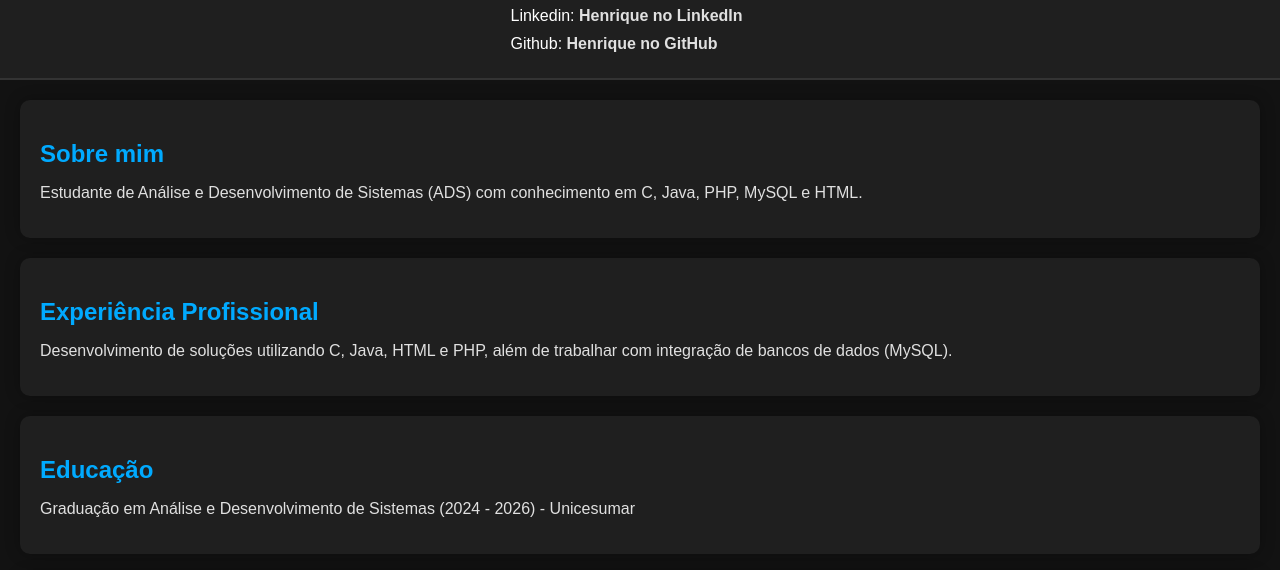
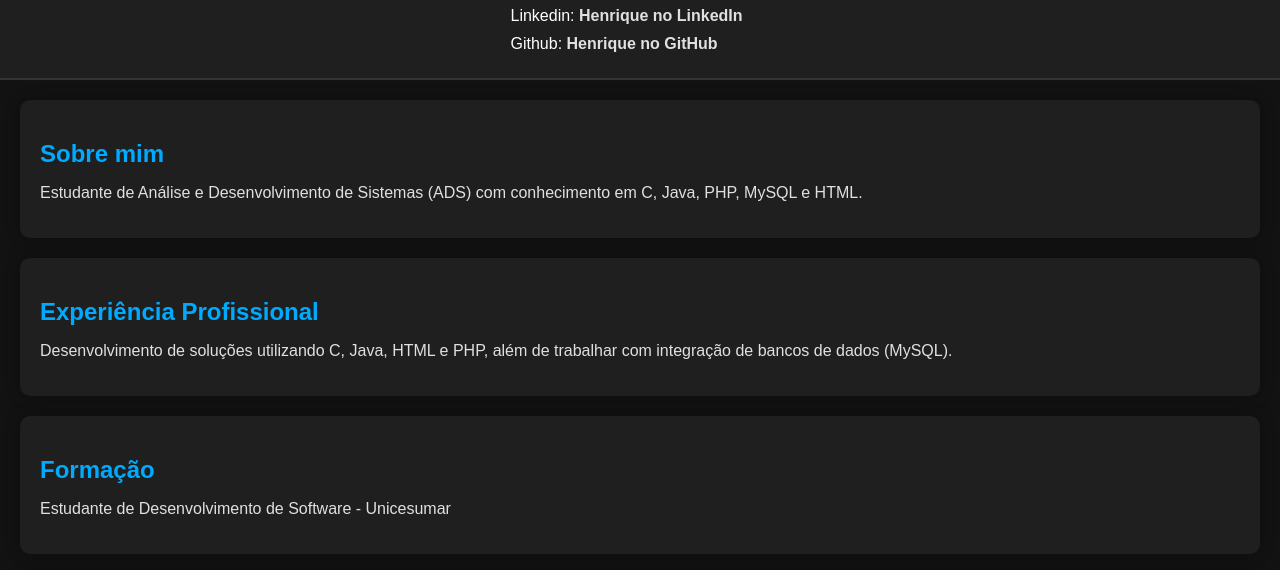
Before and after one commit to HenriquePsDev/Curriculo, a plain HTML site: page index.html in a window 1280 px wide. Shown: the part 230-800 px from the top of the page. Drawn offline with Linux system fonts and the light colour scheme.

Commit message:
Alterando formação

```diff
--- a/index.html
+++ b/index.html
@@ -27,8 +27,8 @@
         <p>Desenvolvimento de soluções utilizando C, Java, HTML e PHP, além de trabalhar com integração de bancos de dados (MySQL).</p>
     </section>
     <section id="educacao">
-        <h2>Educação</h2>
-        <p>Graduação em Análise e Desenvolvimento de Sistemas (2024 - 2026) - Unicesumar</p>
+        <h2>Formação</h2>
+        <p>Estudante de Desenvolvimento de Software - Unicesumar</p>
     </section>
     <section id="habilidades">
         <h2>Habilidades</h2>
```
